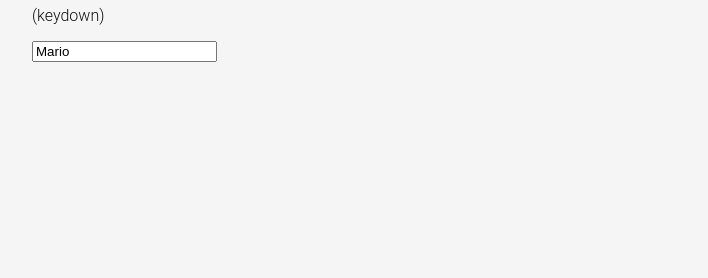
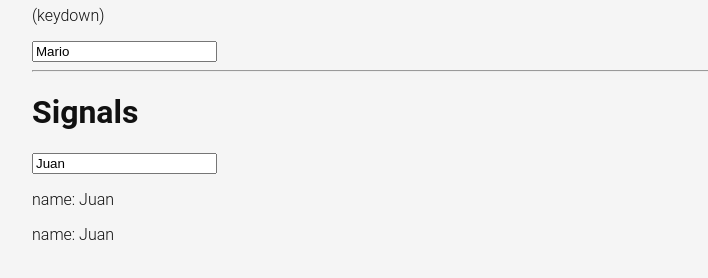
Before and after one commit to mrgomezsv/curso_angular_platzi, an Angular app: page /labs in a window 1280 px wide. Shown: the part 1280-1558 px from the top of the page, without its empty margins (16-724 px from the left). Before the commit the page ends 1390 px from the top, so only its background shows below. Built offline with nearby package versions, Linux system fonts and the light colour scheme.

Commit message:
Creando un Signal en angular

```diff
--- a/src/app/pages/labs/labs.component.html
+++ b/src/app/pages/labs/labs.component.html
@@ -5,16 +5,16 @@
   <li *ngFor="let task of tasks">{{ task }}</li>
 </ul>
 <p>Usuario numero {{ 8 * 3 }}</p>
-<p>{{ name }} {{ lastName }}</p>
+<p>{{ name() }} {{ lastName }}</p>
 <p>{{ age }}</p>
 <p>{{ email }}</p>
 <p>{{ phone }}</p>
 <p>{{ address }}</p>
 <p>{{ city }}</p>
 <p>{{ country }}</p>
-<p>{{ name }} {{ lastName }} {{ age }}</p>
+<p>{{ name() }} {{ lastName }} {{ age }}</p>
 
-<p> el usuario se llama {{ name }} {{ lastName }} y tiene {{ age }} años</p>
+<p> el usuario se llama {{ name() }} {{ lastName }} y tiene {{ age }} años</p>
 
 <img [src]="img" alt="Imagen">
 
@@ -36,5 +36,10 @@
 
 <p>(keydown)</p>
 <input type="text" [value]="person.name" (keydown.shift.t)="clickHandler()">
+<hr>
+<h1>Signals</h1>
 
+<input type="text" [value]="name()" (change)="changeInput($event)">
+<p>name: {{ name() }}</p>
+<p>name: {{ name() }}</p>
 </div>
--- a/src/app/pages/labs/labs.component.ts
+++ b/src/app/pages/labs/labs.component.ts
@@ -1,4 +1,4 @@
-import { Component } from '@angular/core';
+import { Component, signal } from '@angular/core';
 import { CommonModule } from '@angular/common';
 import { FormsModule } from '@angular/forms';
 
@@ -21,7 +21,7 @@
     'Pagar el teléfono',
     'Pagar el internet',
   ]
-  name = 'Juan';
+  name = signal('Juan');
   lastName = 'Perez';
   age = 25;
   email = 'juan.perez@gmail.com';
@@ -46,7 +46,9 @@
 
 
   changeInput(event: Event) {
-    console.log(event);
+    const input = event.target as HTMLInputElement
+    const newValue = input.value;
+    this.name.set(newValue);
   }
 
   keydownHandler(event: KeyboardEvent) {
```
